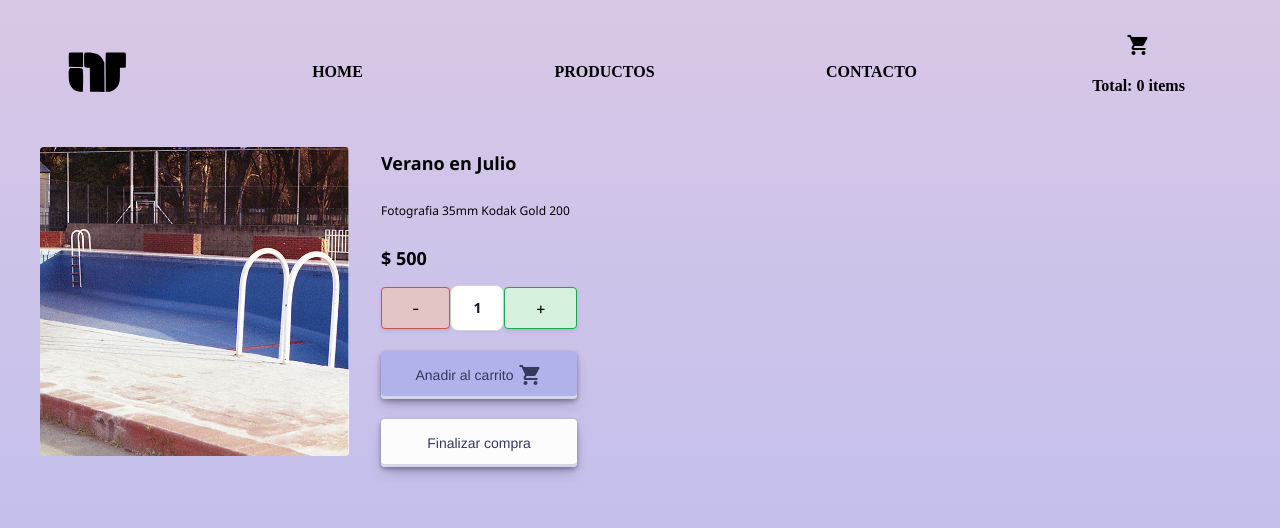
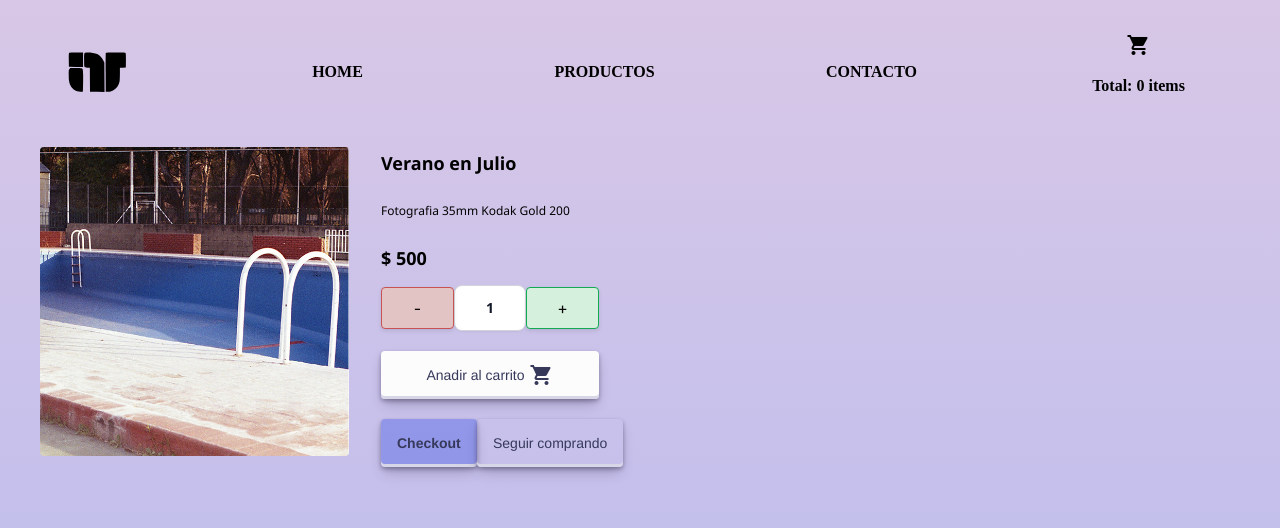
Before and after one commit to ivesersky/ecommerce-iv, a React (Create React App) app: page /producto/1 in a window 1280 px wide. Shown: the top 528 px of the page. Built offline with nearby package versions, Linux system fonts and the light colour scheme.

Commit message:
Estilos btn ItemDetail

```diff
--- a/src/components/Button.css
+++ b/src/components/Button.css
@@ -5,8 +5,8 @@
     background-color: #fcfcfd;
     border-radius: 4px;
     border-width: 0;
-    box-shadow: rgba(45, 35, 66, 0.4) 0 2px 4px,
-        rgba(45, 35, 66, 0.3) 0 7px 13px -3px, #d6d6e7 0 -3px 0 inset;
+    box-shadow: #2d234266 0 2px 4px, #2d23424d 0 7px 13px -3px,
+        #d6d6e7 0 -3px 0 inset;
     box-sizing: border-box;
     color: #36395a;
     cursor: pointer;
@@ -44,7 +44,7 @@
 }
 
 .button-30:active {
-    box-shadow: #d6d6e7 0 3px 7px inset;
+    box-shadow: #ececf7 0 3px 7px inset;
     transform: translateY(2px);
 }
 /* CSS */
@@ -131,6 +131,7 @@ button[disabled] {
     border: 1px solid #999999;
     background-color: #cccccc;
     color: #aaa7a7;
+
     cursor: not-allowed;
     pointer-events: none;
 }
--- a/src/components/ItemCount.jsx
+++ b/src/components/ItemCount.jsx
@@ -32,7 +32,6 @@ const ItemCount = ({ stock, initial, onAdd }) => {
                     style={{
                         height: "3rem",
                         width: "90%",
-                        backgroundColor: "#acb0ecd6",
                     }}
                     onClick={() => onAdd(quantity)}
                 >
--- a/src/components/ItemDetail.jsx
+++ b/src/components/ItemDetail.jsx
@@ -3,7 +3,7 @@ import { styles } from "./styles";
 import "../components/containers/itemListContainer.css";
 import "../components/Button.css";
 import ItemCount from "./ItemCount";
-import { Link } from "react-router-dom";
+import { Link, NavLink } from "react-router-dom";
 import { useCartContext } from "../context/CartContext";
 
 export const ItemDetail = ({ item }) => {
@@ -42,16 +42,29 @@ export const ItemDetail = ({ item }) => {
                                     />
                                 )}
                             </div>
+                            <div className="">
                                 <Link
                                     to="/carrito"
+                                    className="button-30"
+                                    style={{
+                                        backgroundColor: " #888fe9d7",
+                                        color: "#36395a",
+                                        fontWeight: "bold",
+                                    }}
+                                >
+                                    Checkout
+                                </Link>
+                                <NavLink
+                                    to="/productos"
                                     className="button-30 "
                                     style={{
-                                    height: "3rem",
-                                    width: "90%",
+                                        backgroundColor: "transparent",
+                                        color: "#36395a",
                                     }}
                                 >
-                                Finalizar compra
-                            </Link>
+                                    Seguir comprando
+                                </NavLink>
+                            </div>
                         </section>
                     </div>
                 ))}
--- a/src/components/containers/ItemListContainer.jsx
+++ b/src/components/containers/ItemListContainer.jsx
@@ -20,7 +20,7 @@ export const ItemListContainer = ({ item }) => {
                     : data;
 
                 resolve(myData);
-            }, 2000);
+            }, 1000);
         });
 
         getItems
--- a/src/vistas/Carrito.jsx
+++ b/src/vistas/Carrito.jsx
@@ -1,6 +1,6 @@
 import React from "react";
-import { Link, NavLink } from "react-router-dom";
-import { cartContext, useCartContext } from "../context/CartContext";
+import { NavLink } from "react-router-dom";
+import { useCartContext } from "../context/CartContext";
 import "./cart.css";
 
 const Carrito = () => {
@@ -24,7 +24,10 @@ const Carrito = () => {
                 {cartTotal.map((item) => (
                     <div className="Cart-Items" key={item.id}>
                         <div className="image-box">
-                            <img src={item.pictureUrl} />
+                            <img
+                                src={item.pictureUrl}
+                                alt={`${item.id}-${item.title}`}
+                            />
                         </div>
                         <div className="about">
                             <h1 className="title">{item.title}</h1>
```
Lines whose indentation alone changed are shown as unchanged.
